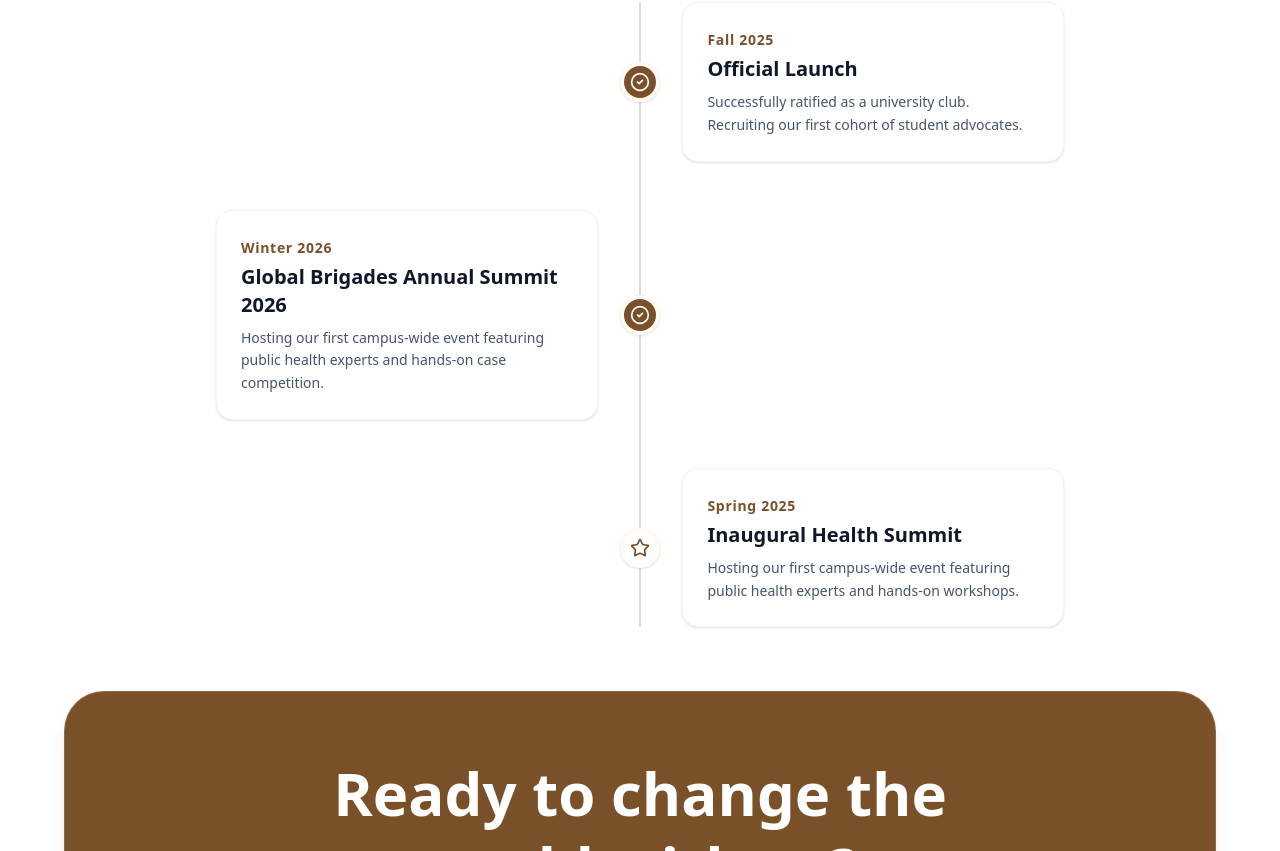
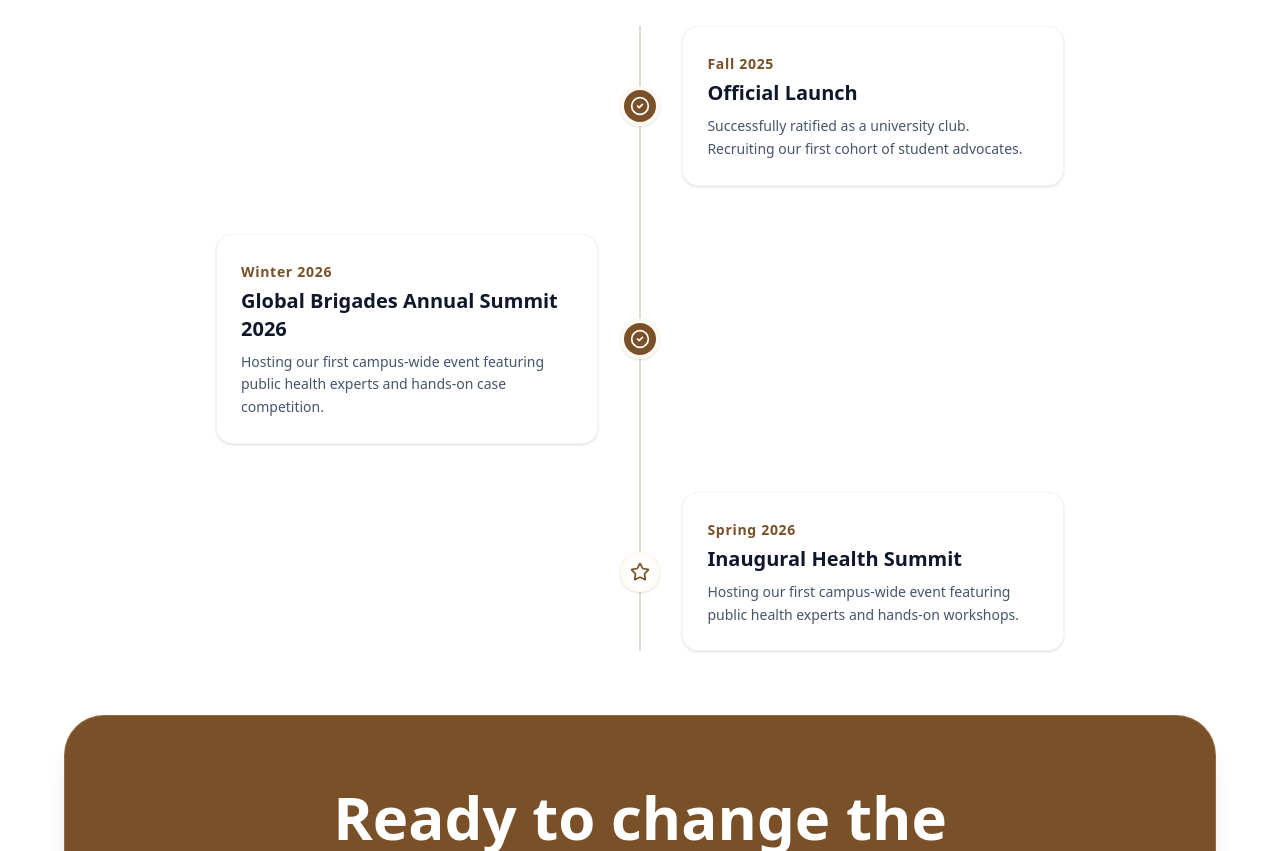
Before and after one commit to MukunthanMahesh/qphb-website, a Next.js app: page /about in a window 1280 px wide. Shown: the part 2211-3062 px from the top of the page. Built offline with nearby package versions, Linux system fonts and the light colour scheme.

Commit message:
Update AboutRoadMap.tsx

```diff
--- a/src/components/sections/about/AboutRoadMap.tsx
+++ b/src/components/sections/about/AboutRoadMap.tsx
@@ -20,7 +20,7 @@
   },
   {
     title: "Inaugural Health Summit",
-    date: "Spring 2025",
+    date: "Spring 2026",
     description: "Hosting our first campus-wide event featuring public health experts and hands-on workshops.",
     icon: <Star className="size-5" />,
     status: "upcoming"
@@ -30,10 +30,10 @@
 
 export function AboutRoadMap() {
   return (
-    <section className="pb-0 pt-24 white">
+    <section className="pb-0 pt-24 bg-white">
       <div className="max-w-4xl mx-auto px-6">
         <div className="text-center mb-16">
-          <h3 className="text-accent font-extrabold tracking-[0.2em] uppercase text-xs mb-4">
+          <h3 className="text-accent font-extrabold tracking-[0.2em] uppercase text-xs mb-10">
             The Journey Ahead
           </h3>
           <h2 className="text-3xl md:text-4xl font-bold text-slate-900">Our Strategic Roadmap</h2>
```
